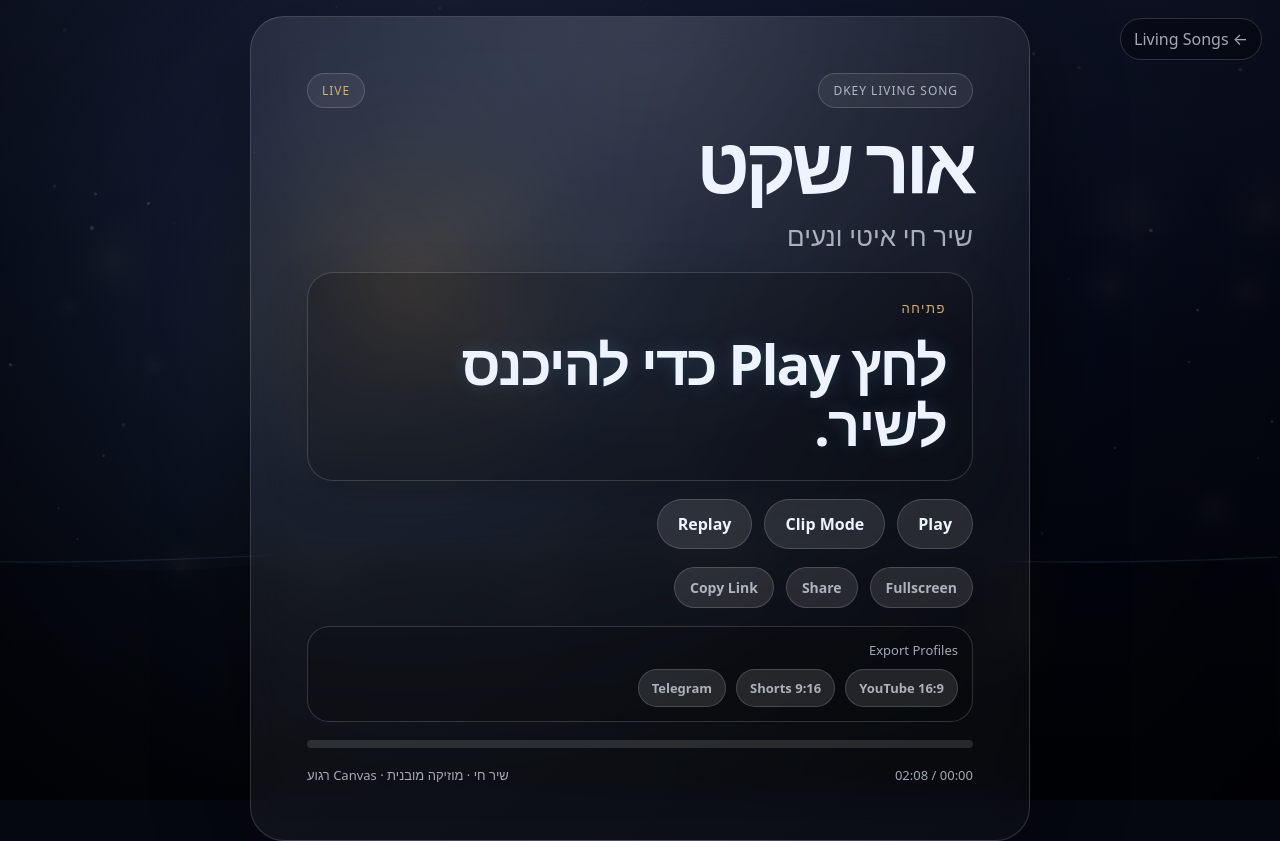
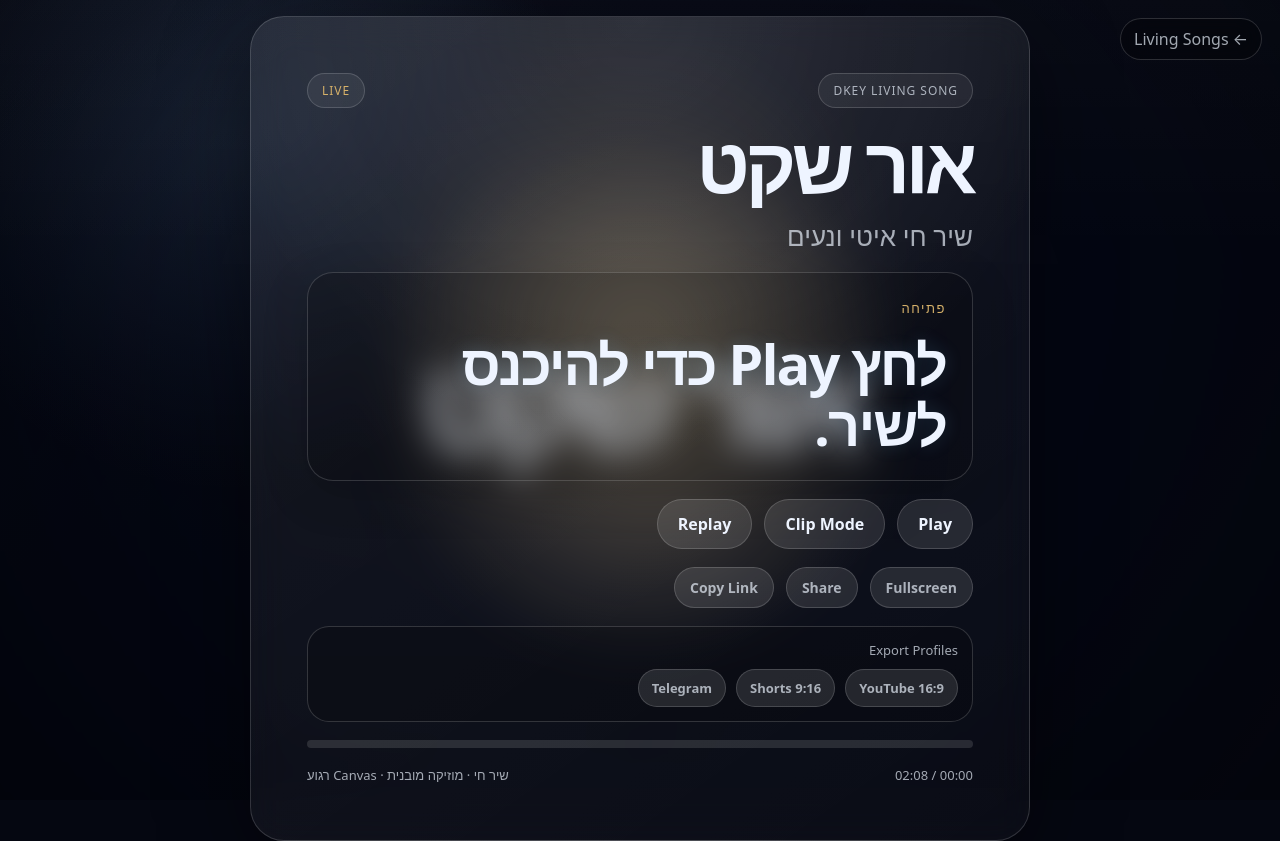
Before and after one commit to stamplace/dkey-music-layer, a website: page site/living-songs/demo-001/index.html in a window 1280 px wide. Drawn offline with Linux system fonts and the light colour scheme; no server answers.

Commit message:
fix(living-song): prepare real clip surface

```diff
--- a/site/living-songs/demo-001/app.js
+++ b/site/living-songs/demo-001/app.js
@@ -1,5 +1,7 @@
 const canvas = document.querySelector("#livingCanvas");
 const ctx = canvas.getContext("2d");
+const clipVideo = document.querySelector("#clipVideo");
+const coverFallback = document.querySelector("#coverFallback");
 
 const titleEl = document.querySelector("#songTitle");
 const subtitleEl = document.querySelector("#songSubtitle");
@@ -82,6 +84,7 @@ const score = {
 let song = fallbackSong;
 let timing = fallbackTiming;
 let exportProfiles = { profiles: {} };
+let hasRealVideo = false;
 
 let audioContext;
 let masterGain;
@@ -141,6 +144,21 @@ function applyProfile() {
 
   const profile = exportProfiles.profiles?.[activeProfile];
   profileBadge.textContent = profile?.label || (activeProfile === "live" ? "Live" : activeProfile);
+}
+
+async function tryLoadRealVideo() {
+  const videoPath = "../../../songs/demo-001/video/or-shaket.mp4";
+
+  try {
+    const response = await fetch(videoPath, { method: "HEAD", cache: "no-store" });
+    if (!response.ok) return;
+
+    clipVideo.src = videoPath;
+    clipVideo.classList.add("ready");
+    hasRealVideo = true;
+  } catch {
+    hasRealVideo = false;
+  }
 }
 
 function resizeCanvas() {
@@ -306,90 +324,28 @@ function draw(time) {
   const section = getSection(time);
   const energy = section.energy || 0.3;
   const colors = sceneColors(section.scene);
-  const runtime = (performance.now() - bootTime) / 1000;
   const progress = time / (song.durationSeconds || 128);
 
   ctx.clearRect(0, 0, width, height);
 
-  const sky = ctx.createLinearGradient(0, 0, 0, height);
-  sky.addColorStop(0, rgb(colors.top, 1));
-  sky.addColorStop(0.52, "rgba(5, 8, 20, 1)");
-  sky.addColorStop(1, "rgba(2, 4, 10, 1)");
-  ctx.fillStyle = sky;
+  const fade = ctx.createLinearGradient(0, 0, width, height);
+  fade.addColorStop(0, rgb(colors.center, 0.08 + energy * 0.05));
+  fade.addColorStop(0.55, "rgba(0,0,0,0)");
+  fade.addColorStop(1, rgb(colors.warm, 0.06 + energy * 0.04));
+  ctx.fillStyle = fade;
   ctx.fillRect(0, 0, width, height);
 
-  const lightX = width * (0.32 + progress * 0.36);
-  const lightY = height * (0.36 + Math.sin(progress * Math.PI) * -0.06);
-
-  const glow = ctx.createRadialGradient(lightX, lightY, 0, lightX, lightY, Math.max(width, height) * 0.62);
-  glow.addColorStop(0, rgb(colors.warm, 0.20 + energy * 0.12));
-  glow.addColorStop(0.28, rgb(colors.center, 0.12 + energy * 0.10));
+  const lightX = width * (0.35 + progress * 0.28);
+  const lightY = height * 0.36;
+  const glow = ctx.createRadialGradient(lightX, lightY, 0, lightX, lightY, Math.max(width, height) * 0.45);
+  glow.addColorStop(0, rgb(colors.warm, 0.10));
   glow.addColorStop(1, "rgba(0,0,0,0)");
   ctx.fillStyle = glow;
   ctx.fillRect(0, 0, width, height);
 
-  ctx.save();
-  ctx.globalAlpha = 0.55;
-  ctx.fillStyle = "rgba(255, 255, 255, 0.8)";
-
-  for (const star of stars) {
-    const x = ((star.x + runtime * star.drift * 0.01) % 1) * width;
-    const y = star.y * height * 0.72;
-    const twinkle = 0.42 + Math.sin(runtime * 0.45 + star.phase) * 0.22;
-    ctx.globalAlpha = Math.max(0.08, twinkle) * (0.25 + energy * 0.25);
-    ctx.beginPath();
-    ctx.arc(x, y, star.size, 0, Math.PI * 2);
-    ctx.fill();
+  if (!hasRealVideo && coverFallback) {
+    coverFallback.style.transform = `scale(${1 + progress * 0.035})`;
   }
-
-  ctx.restore();
-
-  ctx.save();
-  ctx.globalCompositeOperation = "screen";
-
-  for (const mote of dust) {
-    const x = ((mote.x + runtime * mote.drift * 0.012) % 1) * width;
-    const y = height * (0.22 + mote.y * 0.58) + Math.sin(runtime * 0.12 + mote.phase) * 22;
-    const radius = mote.size * (0.7 + energy * 0.55);
-    const haze = ctx.createRadialGradient(x, y, 0, x, y, radius);
-    haze.addColorStop(0, rgb(colors.warm, 0.045));
-    haze.addColorStop(1, "rgba(0,0,0,0)");
-    ctx.fillStyle = haze;
-    ctx.beginPath();
-    ctx.arc(x, y, radius, 0, Math.PI * 2);
-    ctx.fill();
-  }
-
-  ctx.restore();
-
-  const horizon = height * (0.70 - energy * 0.04);
-  const waveAmp = 9 + energy * 18;
-
-  ctx.beginPath();
-  ctx.moveTo(0, height);
-  for (let x = 0; x <= width; x += 24) {
-    const y =
-      horizon
-      + Math.sin((x * 0.005) + runtime * 0.22) * waveAmp
-      + Math.sin((x * 0.014) - runtime * 0.18) * (waveAmp * 0.38);
-    ctx.lineTo(x, y);
-  }
-  ctx.lineTo(width, height);
-  ctx.closePath();
-  ctx.fillStyle = "rgba(0, 0, 0, 0.22)";
-  ctx.fill();
-
-  ctx.beginPath();
-  for (let x = 0; x <= width; x += 18) {
-    const y =
-      horizon
-      + Math.sin((x * 0.006) + runtime * 0.28) * (6 + energy * 10);
-    if (x === 0) ctx.moveTo(x, y);
-    else ctx.lineTo(x, y);
-  }
-  ctx.strokeStyle = rgb(colors.center, 0.18 + energy * 0.18);
-  ctx.lineWidth = 1.4;
-  ctx.stroke();
 
   updateSongAudio(time, section);
 }
@@ -446,6 +402,7 @@ function togglePlay() {
     pausedAt = getCurrentTime();
     isPlaying = false;
     if (masterGain) masterGain.gain.setTargetAtTime(0.0001, audioContext.currentTime, 0.16);
+    if (hasRealVideo) clipVideo.pause();
     return;
   }
 
@@ -456,6 +413,11 @@ function togglePlay() {
 
   startedAt = performance.now() - pausedAt * 1000;
   isPlaying = true;
+
+  if (hasRealVideo) {
+    clipVideo.currentTime = pausedAt;
+    clipVideo.play().catch(() => {});
+  }
 }
 
 function replay() {
@@ -464,6 +426,11 @@ function replay() {
   pausedAt = 0;
   startedAt = performance.now();
   isPlaying = true;
+
+  if (hasRealVideo) {
+    clipVideo.currentTime = 0;
+    clipVideo.play().catch(() => {});
+  }
 }
 
 async function init() {
@@ -472,6 +439,7 @@ async function init() {
   exportProfiles = await loadJson(EXPORT_PROFILES_URL, { profiles: {} });
 
   applyProfile();
+  await tryLoadRealVideo();
 
   if (params.get("clip") === "1") {
     document.body.classList.add("clip-mode");
--- a/site/living-songs/demo-001/index.html
+++ b/site/living-songs/demo-001/index.html
@@ -10,7 +10,14 @@
 </head>
 <body>
   <main class="song-shell">
-    <canvas id="livingCanvas" aria-hidden="true"></canvas>
+    <div class="real-clip-surface" aria-hidden="true">
+      <video id="clipVideo" class="clip-video" playsinline muted loop preload="metadata"></video>
+      <div id="coverFallback" class="cover-fallback">
+        <div class="cover-light"></div>
+        <div class="cover-title">אור שקט</div>
+      </div>
+      <canvas id="livingCanvas" aria-hidden="true"></canvas>
+    </div>
 
     <a class="back-link" href="../" aria-label="חזרה לספריית השירים">← Living Songs</a>
 
--- a/site/living-songs/demo-001/style.css
+++ b/site/living-songs/demo-001/style.css
@@ -350,3 +350,73 @@ body.profile-shorts::before {
 body.clip-mode::before {
   content: "אור שקט · DKey Living Song";
 }
+
+/* Real Clip Surface v1 */
+.real-clip-surface {
+  position: fixed;
+  inset: 0;
+  z-index: 0;
+  overflow: hidden;
+  background: #040713;
+}
+
+.clip-video,
+.cover-fallback,
+#livingCanvas {
+  position: absolute;
+  inset: 0;
+  width: 100%;
+  height: 100%;
+}
+
+.clip-video {
+  object-fit: cover;
+  opacity: 0;
+}
+
+.clip-video.ready {
+  opacity: 1;
+}
+
+.cover-fallback {
+  display: grid;
+  place-items: center;
+  background:
+    linear-gradient(180deg, rgba(4, 7, 19, 0.2), rgba(4, 7, 19, 0.92)),
+    radial-gradient(circle at 50% 38%, rgba(216, 189, 130, 0.28), transparent 34%),
+    radial-gradient(circle at 18% 18%, rgba(136, 191, 255, 0.18), transparent 28%),
+    #040713;
+  transform: scale(1);
+}
+
+.cover-light {
+  position: absolute;
+  width: min(62vw, 620px);
+  height: min(62vw, 620px);
+  border-radius: 50%;
+  background: radial-gradient(circle, rgba(255, 226, 170, 0.34), transparent 62%);
+  filter: blur(10px);
+}
+
+.cover-title {
+  position: relative;
+  z-index: 2;
+  color: rgba(238, 244, 255, 0.86);
+  font-size: clamp(46px, 10vw, 128px);
+  font-weight: 800;
+  letter-spacing: -0.08em;
+  text-shadow: 0 20px 80px rgba(0, 0, 0, 0.55);
+}
+
+#livingCanvas {
+  z-index: 1;
+  opacity: 0.18;
+}
+
+body.clip-mode .cover-title {
+  opacity: 0.72;
+}
+
+body.clip-mode .song-shell::after {
+  background: linear-gradient(180deg, transparent 0%, rgba(0,0,0,0.2) 100%);
+}
--- a/songs/demo-001/song.dkey.json
+++ b/songs/demo-001/song.dkey.json
@@ -11,9 +11,9 @@
   "bpm": 72,
   "durationSeconds": 128,
   "audio": {
-    "mode": "built-in-calm-web-audio-song",
-    "master": "./audio/master.wav",
-    "preview": "./audio/preview.mp3"
+    "mode": "real-audio-required",
+    "master": "./audio/or-shaket.wav",
+    "preview": "./audio/or-shaket.mp3"
   },
   "lyrics": "./lyrics.md",
   "timing": "./timing.json",
@@ -80,5 +80,11 @@
   },
   "export": {
     "profiles": "./export-profiles.json"
+  },
+  "video": {
+    "mode": "real-clip-preferred",
+    "clip": "./video/or-shaket.mp4",
+    "cover": "./cover/or-shaket.jpg",
+    "fallback": "clean-lyric-surface"
   }
 }
```
